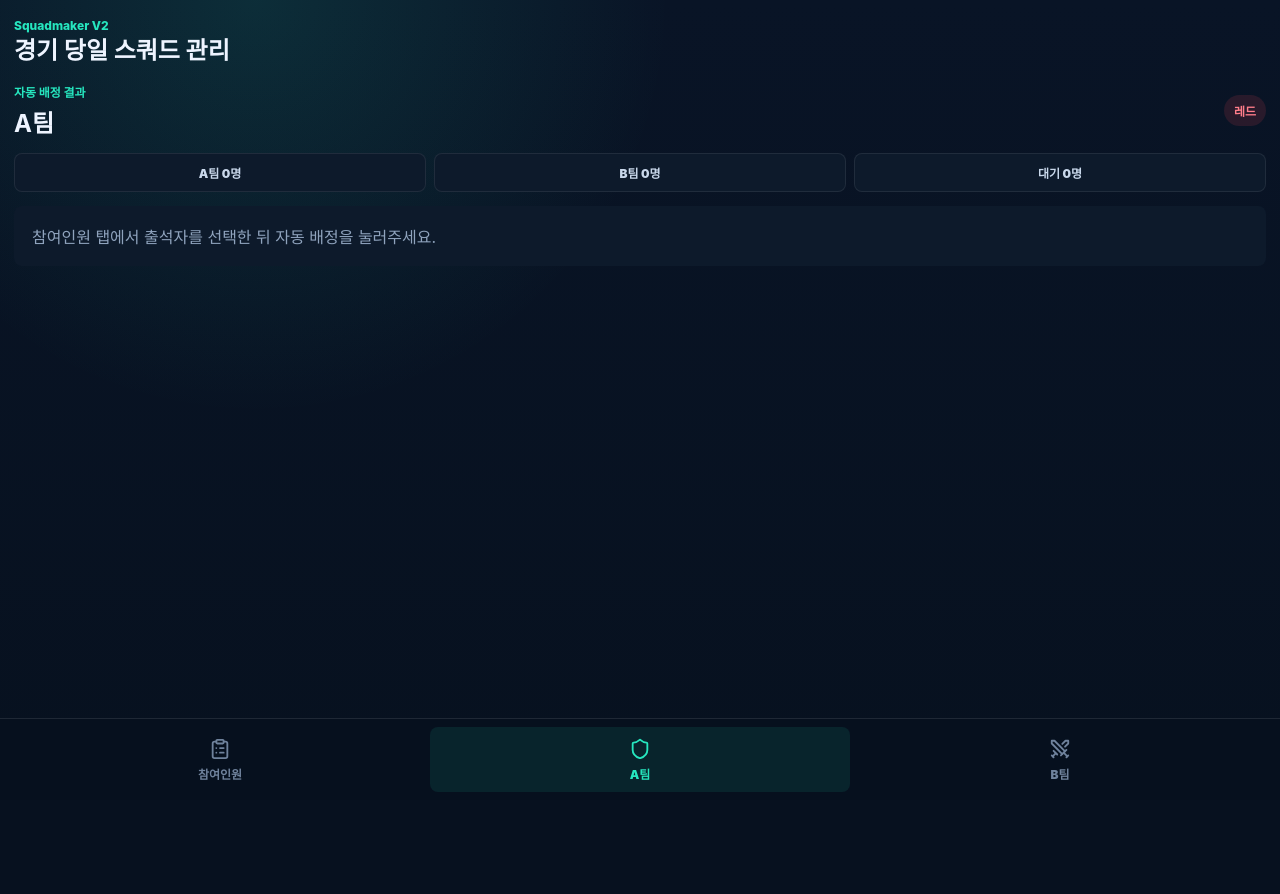
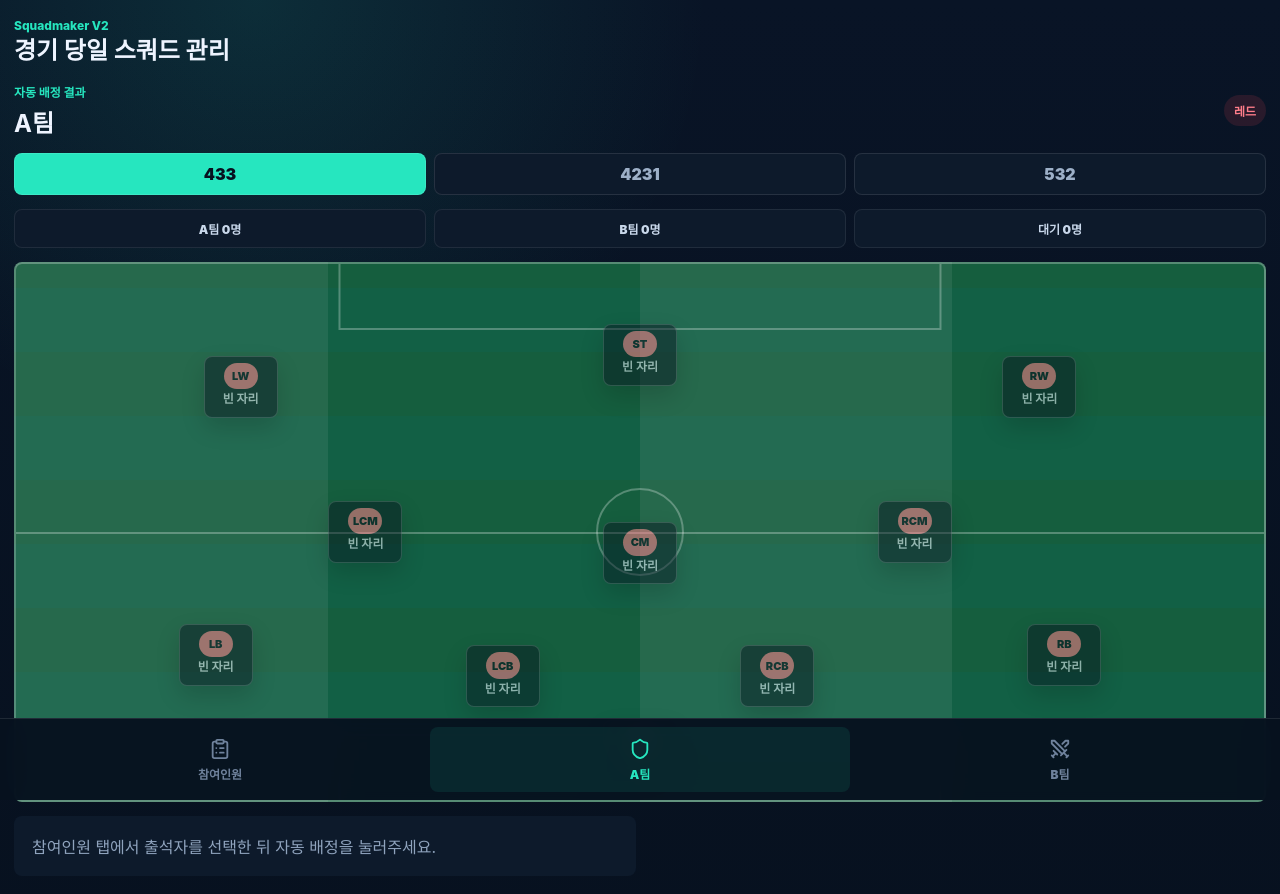
Before and after one commit to lsi307-create/squadmaker, a React (Vite) app: page / in a window 1280 px wide. Both pictures are taken after a click on the button "자동 배정". Shown: the top 894 px of the page. Before the commit the page ends 800 px from the top, so only its background shows below. Built offline with nearby package versions, Linux system fonts and the light colour scheme.

Commit message:
feat: place teams on formation boards

```diff
--- a/src/App.tsx
+++ b/src/App.tsx
@@ -5,8 +5,8 @@ import { PlayerActionSheet } from "./components/PlayerActionSheet";
 import { TeamTab } from "./components/TeamTab";
 import { autoAssign } from "./domain/assignment";
 import { defaultRoster } from "./domain/defaultRoster";
-import { createMatchDay, finishQuarter, markPresent, setPlayerStatus } from "./domain/session";
-import type { PlayerStatus } from "./domain/types";
+import { createMatchDay, finishQuarter, markPresent, setPlayerStatus, setTeamFormation } from "./domain/session";
+import type { Formation, PlayerStatus, TeamSide } from "./domain/types";
 
 export default function App() {
   const [activeTab, setActiveTab] = useState<TabKey>("participants");
@@ -35,6 +35,10 @@ export default function App() {
     setActiveTab("teamA");
   };
 
+  const handleFormationChange = (side: TeamSide, formation: Formation) => {
+    setSession((current) => setTeamFormation(current, side, formation));
+  };
+
   return (
     <main className="app-shell">
       <header className="app-header">
@@ -50,8 +54,8 @@ export default function App() {
           onFinishQuarter={() => setSession((current) => finishQuarter(current))}
         />
       )}
-      {activeTab === "teamA" && <TeamTab session={session} side="A" />}
-      {activeTab === "teamB" && <TeamTab session={session} side="B" />}
+      {activeTab === "teamA" && <TeamTab session={session} side="A" onFormationChange={handleFormationChange} />}
+      {activeTab === "teamB" && <TeamTab session={session} side="B" onFormationChange={handleFormationChange} />}
 
       <PlayerActionSheet playerName={selectedPlayer} onClose={() => setSelectedPlayer(null)} onStatus={handleStatus} />
       <BottomNav activeTab={activeTab} onChange={setActiveTab} />
--- a/src/components/TeamTab.tsx
+++ b/src/components/TeamTab.tsx
@@ -1,13 +1,16 @@
-import type { MatchDaySession, TeamSide } from "../domain/types";
+import { getFormationLineup, supportedFormations } from "../domain/formations";
+import type { Formation, MatchDaySession, TeamSide } from "../domain/types";
 
 interface TeamTabProps {
   session: MatchDaySession;
   side: TeamSide;
+  onFormationChange: (side: TeamSide, formation: Formation) => void;
 }
 
-export function TeamTab({ session, side }: TeamTabProps) {
+export function TeamTab({ session, side, onFormationChange }: TeamTabProps) {
   const team = side === "A" ? session.assignments.teamA : session.assignments.teamB;
-  const keeper = session.assignments.goalkeepers[side];
+  const lineup = getFormationLineup(session, side);
+  const formation = session.formations[side];
 
   return (
     <section className="tab-panel team-tab" aria-labelledby={`team-${side}-title`}>
@@ -19,13 +22,38 @@ export function TeamTab({ session, side }: TeamTabProps) {
         <span className={`team-badge team-badge-${side}`}>{side === "A" ? "레드" : "블루"}</span>
       </div>
 
+      <div className="formation-switcher" aria-label={`${side}팀 포메이션 선택`}>
+        {supportedFormations.map((option) => (
+          <button
+            className={formation === option ? "is-active" : ""}
+            key={option}
+            type="button"
+            onClick={() => onFormationChange(side, option)}
+          >
+            {option}
+          </button>
+        ))}
+      </div>
+
       <div className="team-stats" aria-label="팀 배정 현황">
         <span>A팀 {session.assignments.teamA.length}명</span>
         <span>B팀 {session.assignments.teamB.length}명</span>
         <span>대기 {session.assignments.bench.length}명</span>
       </div>
 
-      <div className="team-list">
+      <div className={`pitch-board pitch-board-${side}`} aria-label={`${side}팀 포메이션 보드`}>
+        <div className="pitch-half-line" />
+        <div className="pitch-center-circle" />
+        {lineup.map((slot) => (
+          <article className={`pitch-player ${slot.playerName ? "" : "is-empty"}`} key={slot.role} style={{ left: `${slot.x}%`, top: `${slot.y}%` }}>
+            <span className="pitch-role">{slot.role}</span>
+            <strong>{slot.playerName ?? "빈 자리"}</strong>
+            {slot.isKeeper && slot.playerName && <small>GK 추천</small>}
+          </article>
+        ))}
+      </div>
+
+      <div className="team-list compact-list">
         {team.length === 0 ? (
           <p className="empty-state">참여인원 탭에서 출석자를 선택한 뒤 자동 배정을 눌러주세요.</p>
         ) : (
@@ -34,7 +62,6 @@ export function TeamTab({ session, side }: TeamTabProps) {
               <span className="team-player__number">{index + 1}</span>
               <span>
                 <strong>{name}</strong>
-                {keeper === name && <small>GK 추천</small>}
               </span>
             </article>
           ))
--- /dev/null
+++ b/src/domain/formations.ts
@@ -0,0 +1,73 @@
+import type { Formation, MatchDaySession, TeamSide } from "./types";
+
+export interface FormationSlot {
+  role: string;
+  x: number;
+  y: number;
+}
+
+export interface FormationLineupSlot extends FormationSlot {
+  playerName: string | null;
+  isKeeper: boolean;
+}
+
+export const formationSlots: Record<Formation, FormationSlot[]> = {
+  "433": [
+    { role: "GK", x: 50, y: 91 },
+    { role: "LB", x: 16, y: 73 },
+    { role: "LCB", x: 39, y: 77 },
+    { role: "RCB", x: 61, y: 77 },
+    { role: "RB", x: 84, y: 73 },
+    { role: "LCM", x: 28, y: 50 },
+    { role: "CM", x: 50, y: 54 },
+    { role: "RCM", x: 72, y: 50 },
+    { role: "LW", x: 18, y: 23 },
+    { role: "ST", x: 50, y: 17 },
+    { role: "RW", x: 82, y: 23 }
+  ],
+  "4231": [
+    { role: "GK", x: 50, y: 91 },
+    { role: "LB", x: 16, y: 73 },
+    { role: "LCB", x: 39, y: 77 },
+    { role: "RCB", x: 61, y: 77 },
+    { role: "RB", x: 84, y: 73 },
+    { role: "LDM", x: 38, y: 58 },
+    { role: "RDM", x: 62, y: 58 },
+    { role: "LAM", x: 22, y: 35 },
+    { role: "CAM", x: 50, y: 31 },
+    { role: "RAM", x: 78, y: 35 },
+    { role: "ST", x: 50, y: 15 }
+  ],
+  "532": [
+    { role: "GK", x: 50, y: 91 },
+    { role: "LWB", x: 11, y: 62 },
+    { role: "LCB", x: 31, y: 75 },
+    { role: "CB", x: 50, y: 79 },
+    { role: "RCB", x: 69, y: 75 },
+    { role: "RWB", x: 89, y: 62 },
+    { role: "LCM", x: 31, y: 45 },
+    { role: "CM", x: 50, y: 49 },
+    { role: "RCM", x: 69, y: 45 },
+    { role: "LST", x: 39, y: 18 },
+    { role: "RST", x: 61, y: 18 }
+  ]
+};
+
+export const supportedFormations: Formation[] = ["433", "4231", "532"];
+
+export function getFormationLineup(session: MatchDaySession, side: TeamSide): FormationLineupSlot[] {
+  const team = side === "A" ? session.assignments.teamA : session.assignments.teamB;
+  const keeper = session.assignments.goalkeepers[side] ?? team[0] ?? null;
+  const fieldPlayers = team.filter((name) => name !== keeper);
+  let fieldIndex = 0;
+
+  return formationSlots[session.formations[side]].map((slot) => {
+    const playerName = slot.role === "GK" ? keeper : fieldPlayers[fieldIndex++] ?? null;
+
+    return {
+      ...slot,
+      playerName,
+      isKeeper: slot.role === "GK"
+    };
+  });
+}
--- a/src/domain/session.ts
+++ b/src/domain/session.ts
@@ -1,4 +1,4 @@
-import type { MatchDaySession, PlayerRecord, PlayerStatus } from "./types";
+import type { Formation, MatchDaySession, PlayerRecord, PlayerStatus, TeamSide } from "./types";
 
 function createPlayer(name: string): PlayerRecord {
   return {
@@ -67,6 +67,16 @@ export function setPlayerStatus(
   };
 }
 
+export function setTeamFormation(session: MatchDaySession, side: TeamSide, formation: Formation): MatchDaySession {
+  return {
+    ...session,
+    formations: {
+      ...session.formations,
+      [side]: formation
+    }
+  };
+}
+
 export function finishQuarter(session: MatchDaySession): MatchDaySession {
   const keeperNames = new Set(Object.values(session.assignments.goalkeepers).filter(Boolean));
   const fieldNames = [...session.assignments.teamA, ...session.assignments.teamB].filter(
--- a/src/styles.css
+++ b/src/styles.css
@@ -265,10 +265,142 @@ button {
   text-align: center;
 }
 
+.formation-switcher {
+  display: grid;
+  grid-template-columns: repeat(3, 1fr);
+  gap: 8px;
+  margin-top: 14px;
+}
+
+.formation-switcher button {
+  min-height: 42px;
+  border: 1px solid rgba(255, 255, 255, 0.1);
+  border-radius: 8px;
+  color: #9db0c8;
+  background: #0d1a2b;
+  font-weight: 900;
+}
+
+.formation-switcher button.is-active {
+  color: #07111f;
+  background: #26e6bf;
+}
+
+.pitch-board {
+  position: relative;
+  min-height: 540px;
+  margin-top: 14px;
+  overflow: hidden;
+  border: 2px solid rgba(255, 255, 255, 0.28);
+  border-radius: 8px;
+  background:
+    linear-gradient(90deg, rgba(255, 255, 255, 0.07) 50%, transparent 50%) 0 0 / 50% 100%,
+    repeating-linear-gradient(0deg, #155e3e 0 64px, #126045 64px 128px);
+}
+
+.pitch-board::before,
+.pitch-board::after {
+  content: "";
+  position: absolute;
+  left: 50%;
+  transform: translateX(-50%);
+  width: 48%;
+  height: 66px;
+  border: 2px solid rgba(255, 255, 255, 0.28);
+}
+
+.pitch-board::before {
+  top: -2px;
+  border-top: 0;
+}
+
+.pitch-board::after {
+  bottom: -2px;
+  border-bottom: 0;
+}
+
+.pitch-half-line {
+  position: absolute;
+  top: 50%;
+  right: 0;
+  left: 0;
+  height: 2px;
+  background: rgba(255, 255, 255, 0.28);
+}
+
+.pitch-center-circle {
+  position: absolute;
+  top: 50%;
+  left: 50%;
+  width: 88px;
+  height: 88px;
+  border: 2px solid rgba(255, 255, 255, 0.28);
+  border-radius: 50%;
+  transform: translate(-50%, -50%);
+}
+
+.pitch-player {
+  position: absolute;
+  display: grid;
+  justify-items: center;
+  width: 74px;
+  min-height: 62px;
+  padding: 6px 5px;
+  border: 1px solid rgba(255, 255, 255, 0.25);
+  border-radius: 8px;
+  color: #eef4ff;
+  background: rgba(7, 17, 31, 0.82);
+  box-shadow: 0 10px 24px rgba(0, 0, 0, 0.28);
+  text-align: center;
+  transform: translate(-50%, -50%);
+}
+
+.pitch-player strong {
+  max-width: 100%;
+  overflow: hidden;
+  font-size: 12px;
+  text-overflow: ellipsis;
+  white-space: nowrap;
+}
+
+.pitch-player small {
+  color: #ffbd4a;
+  font-size: 10px;
+  font-weight: 900;
+}
+
+.pitch-player.is-empty {
+  opacity: 0.55;
+}
+
+.pitch-role {
+  display: grid;
+  place-items: center;
+  min-width: 34px;
+  min-height: 22px;
+  border-radius: 999px;
+  color: #07111f;
+  background: #26e6bf;
+  font-size: 11px;
+  font-weight: 900;
+}
+
+.pitch-board-A .pitch-role {
+  background: #ff7d8a;
+}
+
+.pitch-board-B .pitch-role {
+  background: #69a7ff;
+}
+
 .team-list {
   display: grid;
   gap: 9px;
   margin-top: 14px;
+}
+
+.compact-list {
+  grid-template-columns: repeat(2, minmax(0, 1fr));
 }
 
 .team-player {
@@ -280,6 +412,15 @@ button {
   padding: 10px;
   background: rgba(13, 26, 43, 0.92);
   border: 1px solid rgba(255, 255, 255, 0.08);
+}
+
+.compact-list .team-player {
+  min-height: 44px;
+}
+
+.compact-list .team-player__number {
+  width: 26px;
+  height: 26px;
 }
 
 .team-player__number {
```
Also changed, not shown: 2 other files (tests, documents, lock files or other folders).
